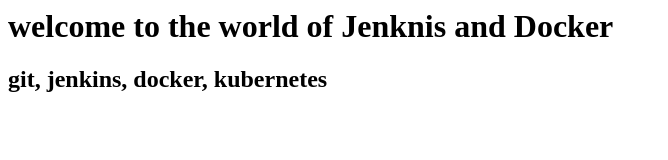
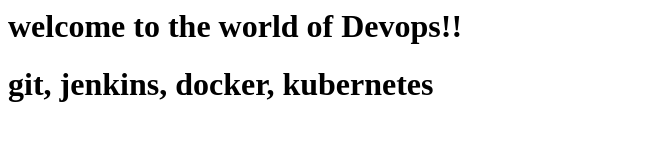
Before and after one commit to nanbod/ncpl_project_1, a plain HTML site: page index.html in a window 1280 px wide. Shown: the whole page, without its empty margins (0-668 px from the left). Drawn offline with Linux system fonts and the light colour scheme.

Commit message:
Update index.html

```diff
--- a/index.html
+++ b/index.html
@@ -1,4 +1,4 @@
 <html>
-<h1>welcome to the world of Jenknis and Docker</h1>
-<h2>  git, jenkins, docker, kubernetes </h2>
+<h1>welcome to the world of Devops!!</h1>
+<h1>  git, jenkins, docker, kubernetes </h1>
   <html>
```
